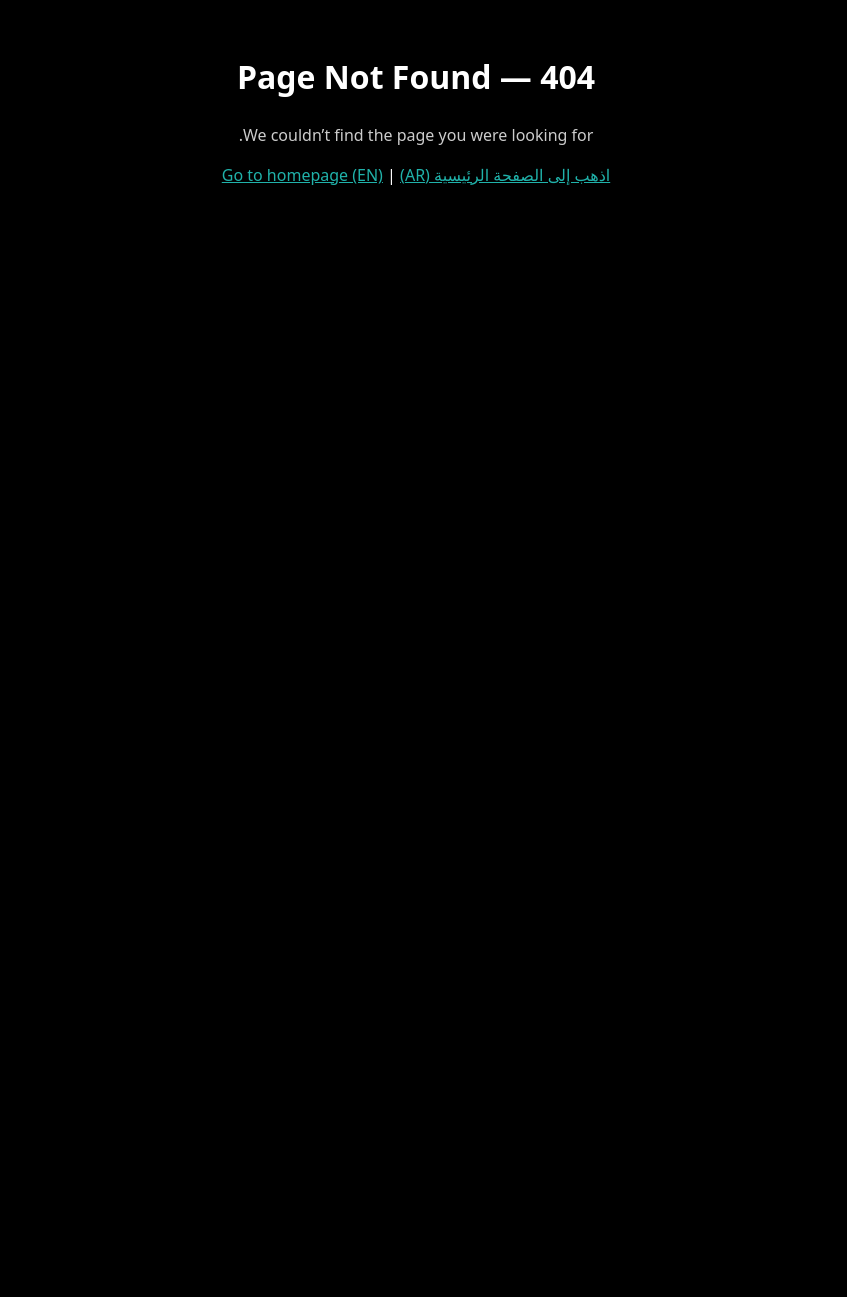
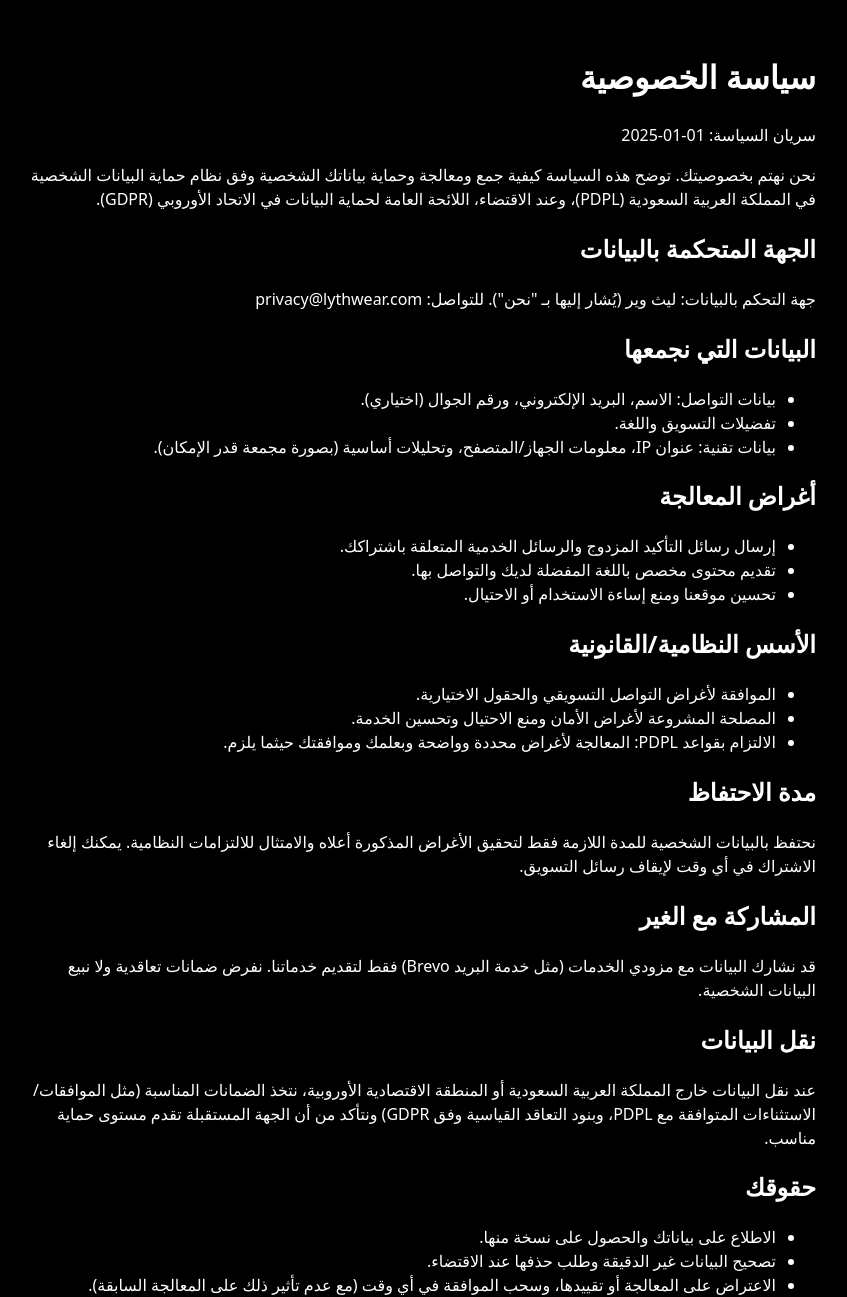
Before and after one commit to lythwear/lythwear.com, a Next.js app: page /1/privacy in a window 1280 px wide. Before the commit this address had no page. Shown: the top 1297 px of the page, without its empty margins (224-1071 px from the left). Before the commit the page ends 800 px from the top, so only its background shows below. Built offline with nearby package versions, Linux system fonts and the light colour scheme.

Commit message:
feat(legal): add localized Privacy Policy (AR/EN)

```diff
--- /dev/null
+++ b/app/[locale]/privacy/page.tsx
@@ -0,0 +1,155 @@
+import Link from 'next/link';
+
+type Params = { params?: Promise<{ locale: string }> };
+
+const content = {
+  en: {
+    title: 'Privacy Policy',
+    updated: 'Effective date: 2025-01-01',
+    intro:
+      'We care about your privacy. This Privacy Policy explains how we collect, use, and protect your personal data in accordance with the Saudi Personal Data Protection Law (PDPL) and, where applicable, the EU General Data Protection Regulation (GDPR).',
+    controller:
+      'Data Controller: Lyth Wear ("we", "us"). Contact: privacy@lythwear.com',
+    dataWeCollect: [
+      'Contact data: name, email, phone (optional).',
+      'Marketing preferences and language.',
+      'Technical data: IP address, device/browser info, and basic analytics (aggregated where possible).',
+    ],
+    purposes: [
+      'Send double opt-in confirmations and service emails about your subscription.',
+      'Provide localized content and communicate in your preferred language.',
+      'Improve our site and prevent abuse or fraud.',
+    ],
+    legalBases: [
+      'Consent (GDPR Art. 6(1)(a)) for marketing communications and optional fields.',
+      'Legitimate interests (GDPR Art. 6(1)(f)) for security, fraud prevention, and service improvement.',
+      'PDPL lawful bases: processing limited to specific, clear purposes and with your knowledge/consent where required.',
+    ],
+    retention:
+      'We keep personal data only as long as needed for the purposes above, and to comply with legal obligations. You can unsubscribe at any time to stop marketing emails.',
+    sharing:
+      'We may share data with service providers (e.g., email service Brevo) strictly to deliver our services. We require contractual safeguards and do not sell personal data.',
+    transfers:
+      'Where data is transferred outside the Kingdom of Saudi Arabia or the EEA, we take appropriate safeguards (e.g., PDPL-compliant approvals/derogations, GDPR Standard Contractual Clauses) and ensure recipients provide an adequate level of protection.',
+    rights: [
+      'Access and obtain a copy of your personal data.',
+      'Rectify inaccurate data and request deletion where appropriate.',
+      'Object to or restrict processing, and withdraw consent at any time (does not affect prior processing).',
+      'Complain to a supervisory authority (e.g., SDAIA under PDPL; an EU authority under GDPR).',
+    ],
+    security:
+      'We implement reasonable technical and organizational measures to protect your data. No method of transmission or storage is completely secure; we continuously improve our safeguards.',
+    minors:
+      'Our services are not directed to children. If you believe a child provided data, contact us to remove it.',
+    contact:
+      'Questions or requests? Email privacy@lythwear.com. We will respond in accordance with applicable law (PDPL/GDPR).',
+  },
+  ar: {
+    title: 'سياسة الخصوصية',
+    updated: 'سريان السياسة: 01-01-2025',
+    intro:
+      'نحن نهتم بخصوصيتك. توضح هذه السياسة كيفية جمع ومعالجة وحماية بياناتك الشخصية وفق نظام حماية البيانات الشخصية في المملكة العربية السعودية (PDPL)، وعند الاقتضاء، اللائحة العامة لحماية البيانات في الاتحاد الأوروبي (GDPR).',
+    controller:
+      'جهة التحكم بالبيانات: ليث وير (يُشار إليها بـ "نحن"). للتواصل: privacy@lythwear.com',
+    dataWeCollect: [
+      'بيانات التواصل: الاسم، البريد الإلكتروني، ورقم الجوال (اختياري).',
+      'تفضيلات التسويق واللغة.',
+      'بيانات تقنية: عنوان IP، معلومات الجهاز/المتصفح، وتحليلات أساسية (بصورة مجمعة قدر الإمكان).',
+    ],
+    purposes: [
+      'إرسال رسائل التأكيد المزدوج والرسائل الخدمية المتعلقة باشتراكك.',
+      'تقديم محتوى مخصص باللغة المفضلة لديك والتواصل بها.',
+      'تحسين موقعنا ومنع إساءة الاستخدام أو الاحتيال.',
+    ],
+    legalBases: [
+      'الموافقة لأغراض التواصل التسويقي والحقول الاختيارية.',
+      'المصلحة المشروعة لأغراض الأمان ومنع الاحتيال وتحسين الخدمة.',
+      'الالتزام بقواعد PDPL: المعالجة لأغراض محددة وواضحة وبعلمك وموافقتك حيثما يلزم.',
+    ],
+    retention:
+      'نحتفظ بالبيانات الشخصية للمدة اللازمة فقط لتحقيق الأغراض المذكورة أعلاه والامتثال للالتزامات النظامية. يمكنك إلغاء الاشتراك في أي وقت لإيقاف رسائل التسويق.',
+    sharing:
+      'قد نشارك البيانات مع مزودي الخدمات (مثل خدمة البريد Brevo) فقط لتقديم خدماتنا. نفرض ضمانات تعاقدية ولا نبيع البيانات الشخصية.',
+    transfers:
+      'عند نقل البيانات خارج المملكة العربية السعودية أو المنطقة الاقتصادية الأوروبية، نتخذ الضمانات المناسبة (مثل الموافقات/الاستثناءات المتوافقة مع PDPL، وبنود التعاقد القياسية وفق GDPR) ونتأكد من أن الجهة المستقبلة تقدم مستوى حماية مناسب.',
+    rights: [
+      'الاطلاع على بياناتك والحصول على نسخة منها.',
+      'تصحيح البيانات غير الدقيقة وطلب حذفها عند الاقتضاء.',
+      'الاعتراض على المعالجة أو تقييدها، وسحب الموافقة في أي وقت (مع عدم تأثير ذلك على المعالجة السابقة).',
+      'التقدّم بشكوى إلى الجهة المختصة (مثل SDAIA وفق PDPL، أو جهة رقابية في الاتحاد الأوروبي وفق GDPR).',
+    ],
+    security:
+      'نطبق تدابير تقنية وتنظيمية معقولة لحماية بياناتك. لا توجد وسيلة نقل أو تخزين آمنة كليًا؛ ونعمل باستمرار على تحسين الضمانات.',
+    minors:
+      'خدماتنا ليست موجهة للأطفال. إن كنت تعتقد أن طفلًا قدّم بيانات، تواصل معنا لإزالتها.',
+    contact:
+      'للاستفسارات أو الطلبات: privacy@lythwear.com. سنقوم بالرد وفق المتطلبات النظامية (PDPL/GDPR).',
+  },
+} as const;
+
+export default async function PrivacyPage({ params }: Params) {
+  const p = (await params) || { locale: 'ar' };
+  const locale = p?.locale === 'en' ? 'en' : 'ar';
+  const t = content[locale as 'en' | 'ar'];
+
+  return (
+    <main dir={locale === 'ar' ? 'rtl' : 'ltr'} style={{ padding: '2rem', maxWidth: '800px', margin: '0 auto' }}>
+      <h1>{t.title}</h1>
+      <p>{t.updated}</p>
+      <p>{t.intro}</p>
+
+      <h2>{locale === 'ar' ? 'الجهة المتحكمة بالبيانات' : 'Data Controller'}</h2>
+      <p>{t.controller}</p>
+
+      <h2>{locale === 'ar' ? 'البيانات التي نجمعها' : 'Data We Collect'}</h2>
+      <ul>
+        {t.dataWeCollect.map((x, i) => (
+          <li key={i}>{x}</li>
+        ))}
+      </ul>
+
+      <h2>{locale === 'ar' ? 'أغراض المعالجة' : 'Purposes of Processing'}</h2>
+      <ul>
+        {t.purposes.map((x, i) => (
+          <li key={i}>{x}</li>
+        ))}
+      </ul>
+
+      <h2>{locale === 'ar' ? 'الأسس النظامية/القانونية' : 'Legal Bases'}</h2>
+      <ul>
+        {t.legalBases.map((x, i) => (
+          <li key={i}>{x}</li>
+        ))}
+      </ul>
+
+      <h2>{locale === 'ar' ? 'مدة الاحتفاظ' : 'Data Retention'}</h2>
+      <p>{t.retention}</p>
+
+      <h2>{locale === 'ar' ? 'المشاركة مع الغير' : 'Sharing with Third Parties'}</h2>
+      <p>{t.sharing}</p>
+
+      <h2>{locale === 'ar' ? 'نقل البيانات' : 'International Data Transfers'}</h2>
+      <p>{t.transfers}</p>
+
+      <h2>{locale === 'ar' ? 'حقوقك' : 'Your Rights'}</h2>
+      <ul>
+        {t.rights.map((x, i) => (
+          <li key={i}>{x}</li>
+        ))}
+      </ul>
+
+      <h2>{locale === 'ar' ? 'الأمان' : 'Security'}</h2>
+      <p>{t.security}</p>
+
+      <h2>{locale === 'ar' ? 'القُصّر' : 'Children'}</h2>
+      <p>{t.minors}</p>
+
+      <h2>{locale === 'ar' ? 'التواصل' : 'Contact'}</h2>
+      <p>{t.contact}</p>
+
+      <p style={{ marginTop: '2rem' }}>
+        <Link href={`/${locale}`}>{locale === 'ar' ? 'العودة إلى الرئيسية' : 'Back to Home'}</Link>
+      </p>
+    </main>
+  );
+}
```
Also changed, not shown: app/privacy/page.tsx (added, +16 -0 lines).
